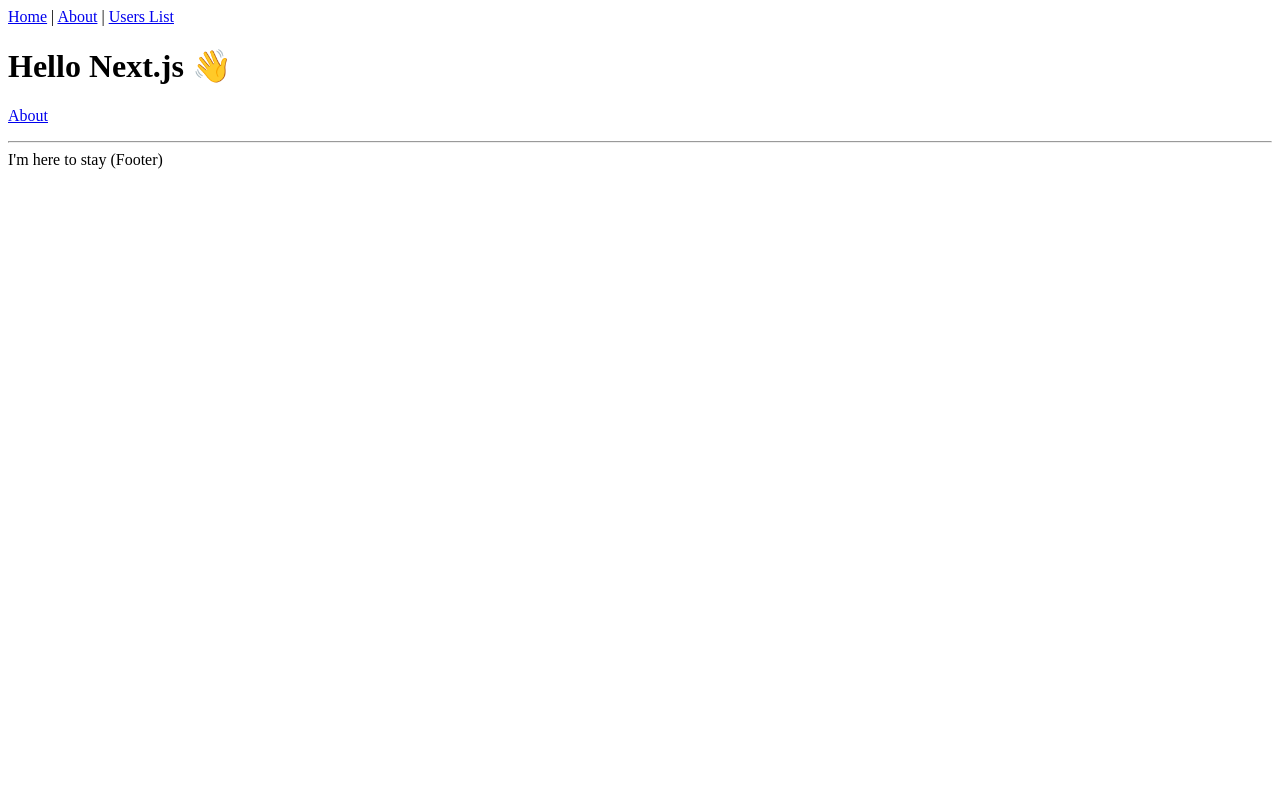
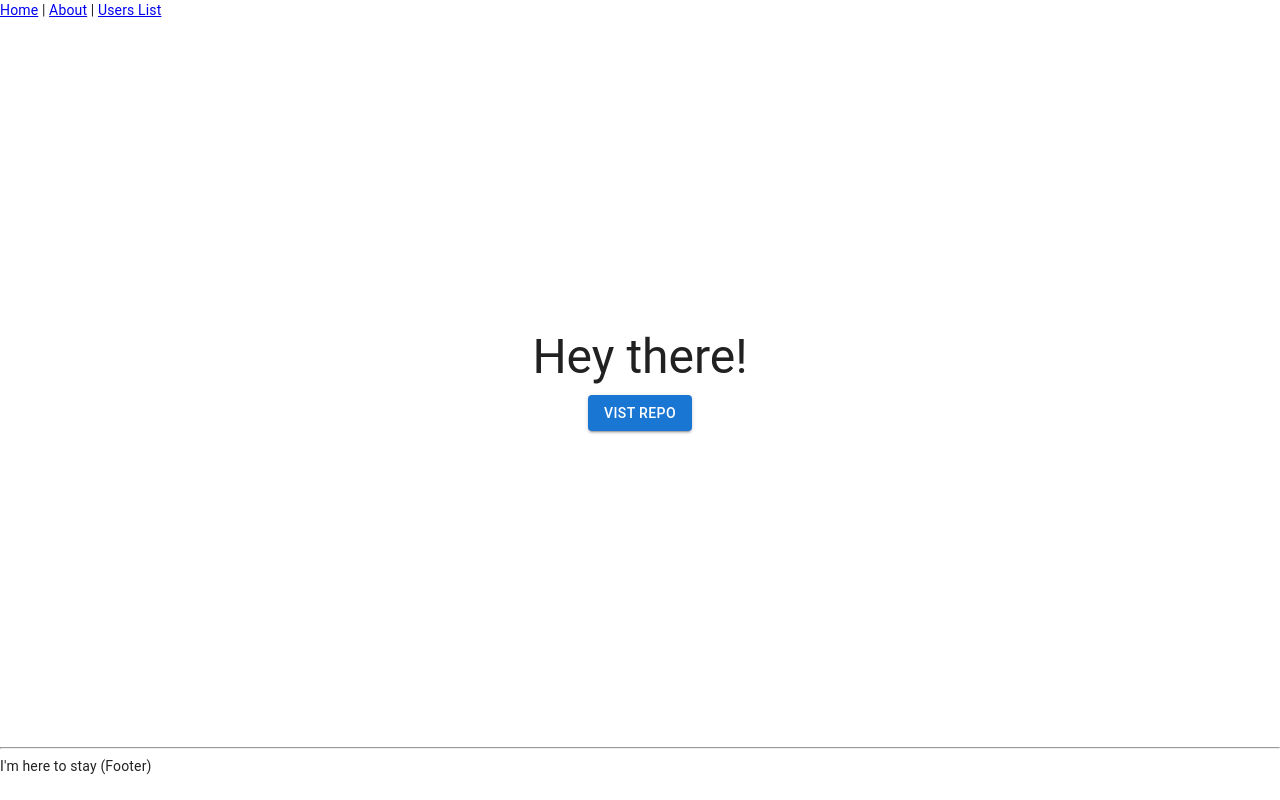
Before and after one commit to llamaXc/osrs-event-website, a Next.js app in the folder web/: page / in a window 1280 px wide. Built offline with nearby package versions, Linux system fonts and the light colour scheme.

Commit message:
simple compoment with props

```diff
--- /dev/null
+++ b/web/components/FloatingBox.tsx
@@ -0,0 +1,27 @@
+import { Box, Button, Link, Typography } from "@mui/material";
+
+interface IFloatingBoxProps {
+    title: string;
+    buttonText: string;
+    url: string;
+}
+
+export function FloatingBox(props: IFloatingBoxProps) {
+    return (
+        <Box
+            display='flex'
+            justifyContent='center'
+            flexDirection='column'
+            alignItems='center'
+            minHeight='90vh'
+            flexWrap='wrap'
+        >
+            <Typography variant='h3' marginBottom={"10px"}>
+                {props.title}
+            </Typography>
+            <Button href={props.url} variant='contained'>
+                {props.buttonText}
+            </Button>
+        </Box>
+    );
+}
--- a/web/package.json
+++ b/web/package.json
@@ -7,6 +7,10 @@
     "type-check": "tsc"
   },
   "dependencies": {
+    "@emotion/react": "^11.7.1",
+    "@emotion/styled": "^11.6.0",
+    "@material-ui/core": "^4.12.3",
+    "@mui/material": "^5.2.4",
     "next": "latest",
     "react": "^17.0.2",
     "react-dom": "^17.0.2"
--- /dev/null
+++ b/web/pages/_app.tsx
@@ -0,0 +1,23 @@
+import React from "react";
+import PropTypes from "prop-types";
+import { ThemeProvider } from "@material-ui/core/styles";
+import CssBaseline from "@material-ui/core/CssBaseline";
+import theme from "../theme";
+
+export default function MyApp(props) {
+    const { Component, pageProps } = props;
+
+    return (
+        <React.Fragment>
+            <ThemeProvider theme={theme}>
+                <CssBaseline />
+                <Component {...pageProps} />
+            </ThemeProvider>
+        </React.Fragment>
+    );
+}
+
+MyApp.propTypes = {
+    Component: PropTypes.elementType.isRequired,
+    pageProps: PropTypes.object.isRequired,
+};
--- a/web/pages/index.tsx
+++ b/web/pages/index.tsx
@@ -1,15 +1,36 @@
-import Link from 'next/link'
-import Layout from '../components/Layout'
+import Layout from "../components/Layout";
+import { FloatingBox } from "../components/FloatingBox";
 
-const IndexPage = () => (
-  <Layout title="Home | Next.js + TypeScript Example">
-    <h1>Hello Next.js 👋</h1>
-    <p>
-      <Link href="/about">
-        <a>About</a>
-      </Link>
-    </p>
-  </Layout>
-)
+interface Props {
+    username: string;
+}
 
-export default IndexPage
+const IndexPage = (props: Props) => (
+    <Layout title='Home | Next.js + TypeScript Example'>
+        <FloatingBox
+            title={props.username}
+            buttonText={"Vist Repo"}
+            url={"https://github.com/llamaXc/osrs-event-website"}
+        />
+    </Layout>
+);
+
+// Example of loading API data on page load.
+// TODO: Use some state manager like Redux/Recoil/etc.
+export async function getStaticProps() {
+    // const res = await fetch(`https://.../data`);
+    // const data = await res.json();
+    // if (!data) {
+    //     return {
+    //          props: { username: "No user found" },
+    //     };
+    // }
+    // return {
+    //     props: { username: data.username },
+    // };
+    return {
+        props: { username: "Hey there!" },
+    };
+}
+
+export default IndexPage;
--- /dev/null
+++ b/web/theme.js
@@ -0,0 +1,19 @@
+import { createTheme } from "@mui/material/styles";
+import { red } from "@mui/material/colors";
+
+// Create a theme instance.
+const theme = createTheme({
+    palette: {
+        primary: {
+            main: "#556cd6",
+        },
+        secondary: {
+            main: "#19857b",
+        },
+        error: {
+            main: red.A400,
+        },
+    },
+});
+
+export default theme;
```
Also changed, not shown: 1 other file (tests, documents, lock files or other folders).
